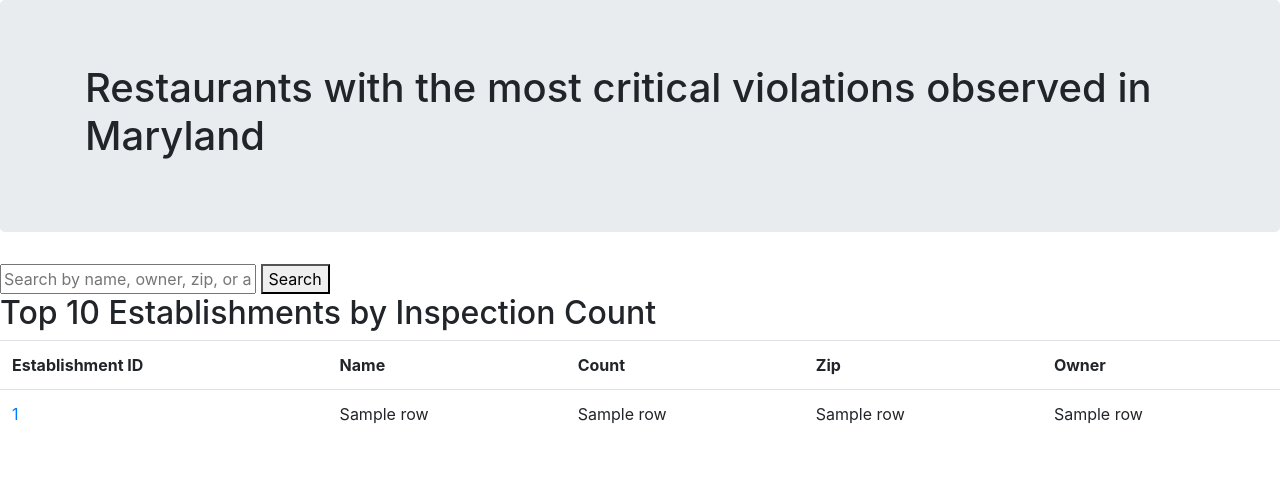
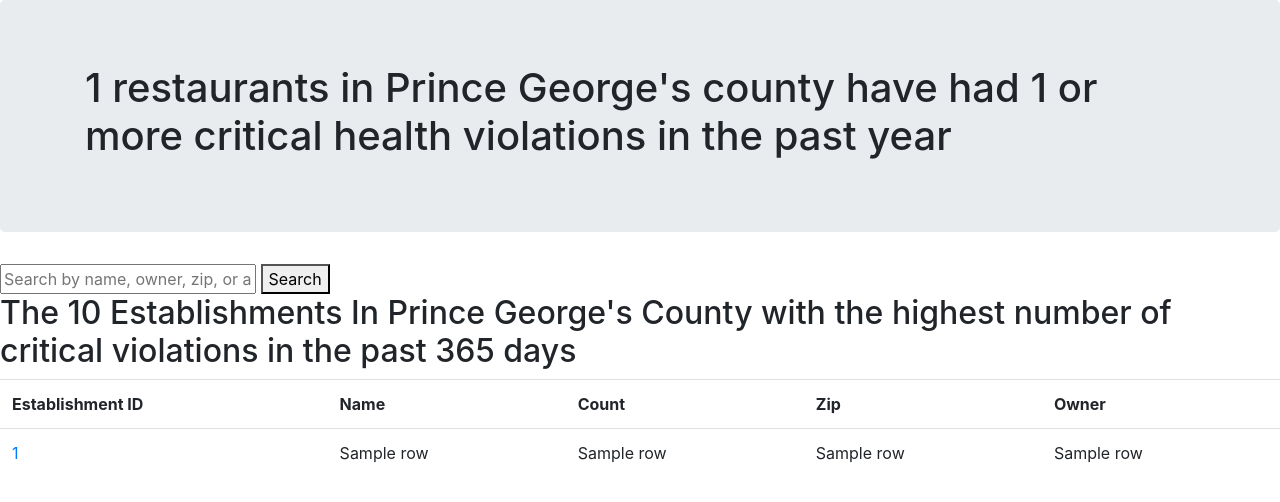
Before and after one commit to Vstavish/final-project-Vstavish, a Flask app: template templates/index.html in a window 1280 px wide. Shown: the part 56-558 px from the top of the page. Run offline with Flask 3, Linux system fonts and the light colour scheme; the template is opened without the code that fills it: most values are stand-ins (such as "Sample title", 1, 10 or a date in 2020); some libraries are stand-ins or nearby versions.

Commit message:
violations in past 365 days and center search bar

```diff
--- a/app.py
+++ b/app.py
@@ -1,5 +1,6 @@
 from flask import Flask, render_template, request, redirect
 import sqlite3
+from datetime import datetime, timedelta
 
 app = Flask(__name__)
 
@@ -45,18 +46,25 @@
     else:
         # Show the default index page
         conn = sqlite3.connect('inspections.db')
+        # Calculate the date 365 days ago from today
+        past_date = datetime.now() - timedelta(days=365)
+        past_date_str = past_date.strftime('%Y-%m-%d')
+
         query = """
         SELECT establishment_id, name, COUNT(*) AS count, zip, owner
         FROM inspections
         WHERE inspection_results LIKE '%critical violations observed%'
+        AND inspection_date >= ?
         GROUP BY establishment_id
         ORDER BY count DESC
         LIMIT 10;
         """
-        cursor = conn.execute(query)
+
+        cursor = conn.execute(query, (past_date_str,))
         results = cursor.fetchall()
+        num_restaurants = len(results)
         conn.close()
-        return render_template('index.html', rows=results)
+        return render_template('index.html', rows=results, num_restaurants=num_restaurants)
 
 @app.route("/establishment/<establishment_id>")
 def establishment(establishment_id):
--- a/templates/index.html
+++ b/templates/index.html
@@ -2,6 +2,24 @@
 <html lang="en">
     <head>
         <link rel="stylesheet" href="https://stackpath.bootstrapcdn.com/bootstrap/4.3.1/css/bootstrap.min.css" crossorigin="anonymous">
+        <style>
+            .search-container {
+                display: flex;
+                justify-content: center;
+                margin-top: 20px;
+            }
+
+            .search-container form {
+                width: 50%;
+                display: flex;
+                align-items: center;
+            }
+
+            .search-container input[type="text"] {
+                flex-grow: 1;
+                margin-right: 10px;
+            }
+        </style>
     </head>
     <body>
         <nav class="navbar navbar-expand-lg navbar-dark bg-dark">
@@ -9,7 +27,7 @@
         </nav>
         <div class="jumbotron">
             <div class="container">
-                <h1>Restaurants with the most critical violations observed in Maryland</h1>
+                <h1>{{ num_restaurants }} restaurants in Prince George's county have had {{ num_critical_violations }} or more critical health violations in the past year</h1>
             </div>
         </div>
         <form action="/" method="post">
@@ -20,7 +38,7 @@
         <h2>Search results for "{{ search_query }}"</h2>
         {% endif %}
         {% if rows %}
-        <h2>Top 10 Establishments by Inspection Count</h2>
+        <h2>The 10 Establishments In Prince George's County with the highest number of critical violations in the past 365 days</h2>
         <table class="table">
 
             <tr>
@@ -41,7 +59,7 @@
             {% endfor %}
         </table>
         {% elif not search_query %}
-        <h2>Top 10 Establishments by Inspection Count</h2>
+        <h2>The 10 Establishments In Prince George's County with the highest number of critical violations in the past 365 days</h2>
         {% endif %}
     </body>
 </html>
```
